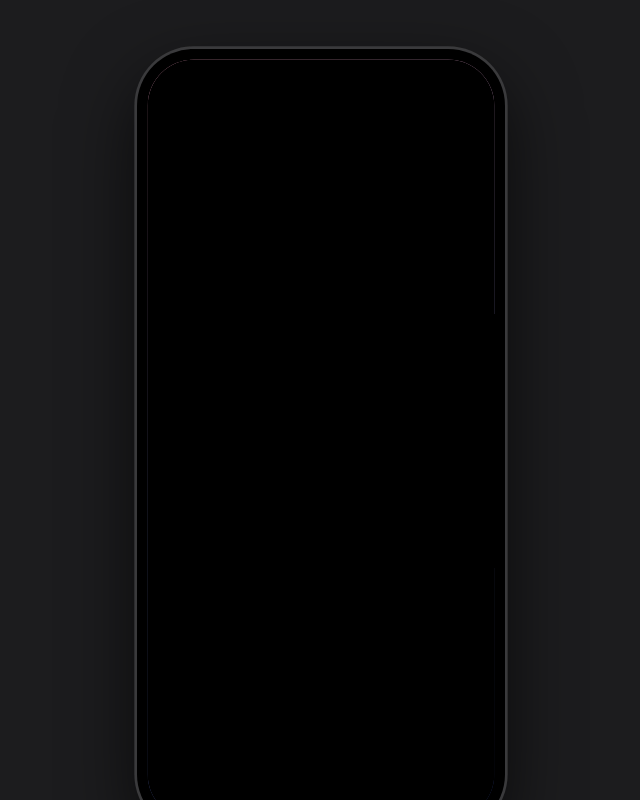
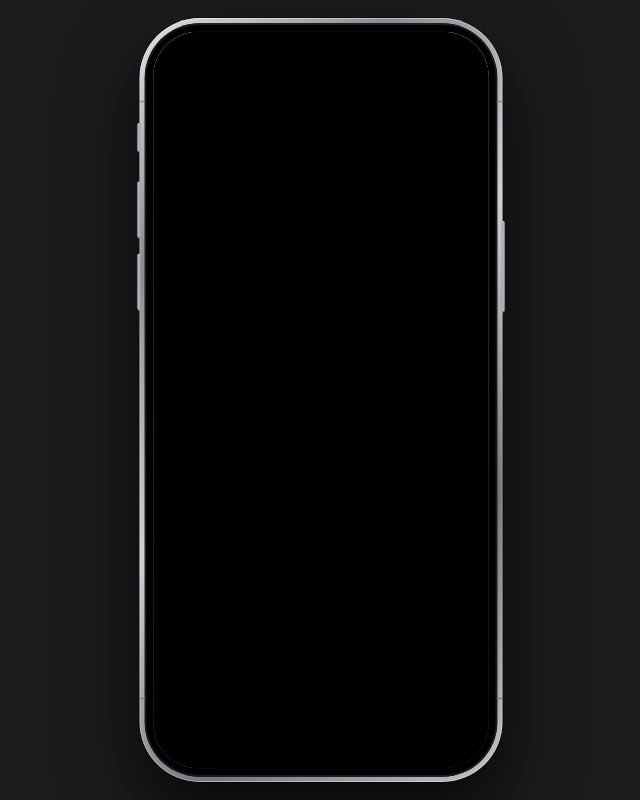
Before and after one commit to eun-nning/innnggg, a plain HTML site: page index.html in a window 1280 px wide. Shown: the whole page, without its empty margins (319-959 px from the left). Drawn offline with Linux system fonts and the light colour scheme.

Commit message:
Add files via upload

```diff
--- a/index.html
+++ b/index.html
@@ -6,18 +6,23 @@
 *{box-sizing:border-box;margin:0;-webkit-tap-highlight-color:transparent;user-select:none}
 html,body{height:100%;background:#1c1c1e;overflow:hidden;font-family:-apple-system,"SF Pro Text","Pretendard","Apple SD Gothic Neo",sans-serif}
 body{display:grid;place-items:center}
-#phone{width:414px;height:880px;border-radius:64px;background:#000;padding:12px;box-shadow:0 0 0 3px #3a3a3c,0 30px 80px #000a;flex:none}
+#phone{position:fixed;left:50%;top:50%;width:422px;height:888px;padding:6px;border-radius:70px;background:linear-gradient(135deg,#e3e3e7,#8b8b91 22%,#cfcfd4 48%,#76767c 74%,#c4c4c9);box-shadow:0 40px 90px #000b,0 0 0 1px #0006,inset 0 0 0 1px #fff6;transform-origin:center}
+#bz{width:100%;height:100%;background:#000;border-radius:64px;padding:10px;box-shadow:inset 0 0 0 2px #1b1b1d}
+.bt{position:absolute;width:4px;background:linear-gradient(90deg,#5d5d63,#a3a3a9 35%,#c4c4c9 60%,#8a8a90);box-shadow:inset 0 1px 0 #fff5,inset 0 -1px 0 #0006}.bt.l{left:-3px;border-radius:3px 0 0 3px}.bt.r{right:-3px;border-radius:0 3px 3px 0;background:linear-gradient(270deg,#5d5d63,#a3a3a9 35%,#c4c4c9 60%,#8a8a90)}
+.an{position:absolute;width:7px;height:2px;background:#6a6a70;opacity:.55}.an.l{left:0}.an.r{right:0}
+#isl:after{content:"";position:absolute;right:14px;top:11px;width:13px;height:13px;border-radius:50%;background:radial-gradient(circle at 35% 35%,#34457a 0,#0b0b18 55%,#000);box-shadow:0 0 0 2px #0c0c0e}
+#isl:before{content:"";position:absolute;right:42px;top:14px;width:7px;height:7px;border-radius:50%;background:#0a0a0c}
 #screen{position:relative;width:390px;height:856px;border-radius:52px;overflow:hidden;background:#000;color:#fff}
 .f{position:absolute;inset:0}.h{display:none!important}
 .wl{background:var(--w) center/cover}
 #isl{position:absolute;top:11px;left:50%;width:120px;height:35px;margin-left:-60px;background:#000;border-radius:20px;z-index:100}
-#sb{position:absolute;top:0;left:0;right:0;height:54px;z-index:90;display:flex;justify-content:space-between;padding:18px 32px 0 44px;font-weight:600;font-size:16px;pointer-events:none}
+#sb{position:absolute;top:0;left:0;right:0;height:57px;z-index:90;display:flex;align-items:center;justify-content:space-between;padding:0 30px 0 42px;font-weight:600;font-size:16px;letter-spacing:-.2px;pointer-events:none}
 .dk #sb{color:#000}.bat{display:inline-block;width:25px;height:12px;border:1.5px solid currentColor;border-radius:4px;margin-left:6px;position:relative;opacity:.9}.bat:after{content:"";position:absolute;inset:1.5px 6px 1.5px 1.5px;background:currentColor;border-radius:1px}
 #bar{position:absolute;left:0;right:0;bottom:0;height:36px;z-index:80;display:flex;justify-content:center;align-items:flex-end;padding-bottom:8px;cursor:pointer}
 #bar i{width:140px;height:5px;border-radius:3px;background:#fff}.dk #bar i{background:#000}
 #home{z-index:10}#lock{z-index:30;text-align:center;padding-top:96px}
 #ld{font-size:20px;font-weight:600;opacity:.9}#lt{font-size:92px;font-weight:600;line-height:1}
-#lock p{position:absolute;bottom:64px;width:100%;font-size:13px;opacity:.75}
+#lock p{position:absolute;bottom:118px;width:100%;font-size:13px;opacity:.75}
 .grid{display:grid;grid-template-columns:repeat(4,1fr);gap:22px 0;padding:76px 14px 0}
 .ai{display:flex;flex-direction:column;align-items:center;gap:6px;font-size:11px;cursor:pointer}
 .ic{width:62px;height:62px;border-radius:15px;display:grid;place-items:center;font-size:32px;color:#fff;box-shadow:0 1px 4px #0004}
@@ -47,7 +52,7 @@ body{display:grid;place-items:center}
 #name div{background:#fff;color:#000;width:290px;border-radius:20px;padding:22px;text-align:center}
 #name input{width:100%;margin:14px 0;padding:10px;border:1px solid #ccc;border-radius:10px;font-size:17px;text-align:center}
 #name button,.btn{background:#007aff;color:#fff;border:0;border-radius:10px;padding:11px;width:100%;font-size:16px}
-#bn{position:absolute;top:12px;left:10px;right:10px;z-index:95;background:#f2f2f7ee;color:#000;border-radius:26px;padding:12px;display:flex;gap:10px;align-items:center;transform:translateY(-160%);transition:transform .45s cubic-bezier(.2,1,.3,1);font-size:14px;cursor:pointer;margin-top:36px}#bn.show{transform:none}
+#bn{position:absolute;top:12px;left:10px;right:10px;z-index:95;background:#f2f2f7ee;color:#000;border-radius:26px;padding:12px;display:flex;gap:10px;align-items:center;transform:translateY(-260%);opacity:0;pointer-events:none;transition:transform .45s cubic-bezier(.2,1,.3,1),opacity .3s;font-size:14px;cursor:pointer;margin-top:36px}#bn.show{transform:none;opacity:1;pointer-events:auto}
 #bn .bt{flex:1;min-width:0}#bn .ic2{width:38px;height:38px;border-radius:9px;background:#fee500;display:grid;place-items:center;font-size:20px}
 #call{z-index:70;background:linear-gradient(170deg,#4a5068,#1a1c28 70%);text-align:center;padding-top:112px;animation:cin .35s cubic-bezier(.2,.9,.3,1)}
 @keyframes cin{from{transform:translateY(40px) scale(.96);opacity:0}}
@@ -76,13 +81,16 @@ body{display:grid;place-items:center}
 .yth{width:156px;aspect-ratio:16/9;border-radius:10px;flex:none}.yth small{position:absolute;right:6px;bottom:6px;background:#000b;color:#fff;border-radius:12px;padding:1px 7px;font-weight:600;font-size:12px;z-index:1}
 .yr .fl{gap:3px}.yr b{font-size:15px;font-weight:500;line-height:1.3;display:-webkit-box;-webkit-line-clamp:2;-webkit-box-orient:vertical;overflow:hidden}.yr .fl small{color:#606060;font-size:12px}.mm{font-size:16px;letter-spacing:-2px;padding-top:6px}
 .yb{display:flex;align-items:center;padding:8px 0 30px;background:#fff;border-top:1px solid #e5e5e5;font-size:10px;flex:none}.yb>span{text-align:center;flex:1}.pl2{width:50px;height:50px;border-radius:50%;background:#f2f2f2;display:grid;place-items:center;font-size:26px;margin:0 auto;font-style:normal}
+.lb{position:absolute;bottom:50px;width:50px;height:50px;border-radius:50%;background:rgba(112,126,140,.5);backdrop-filter:blur(14px);-webkit-backdrop-filter:blur(14px);border:1px solid rgba(255,255,255,.32);display:grid;place-items:center;cursor:pointer}.lb:active{background:rgba(160,172,184,.65)}
+#sbr{display:flex;align-items:center;gap:6px}.btr{position:relative;width:32px;height:15px;border-radius:4.5px;background:rgba(150,150,150,.4);overflow:hidden;display:flex;align-items:center;justify-content:center;gap:1px;font-size:12px;font-weight:700;letter-spacing:-.3px}.btr i{position:absolute;left:0;top:0;bottom:0}.btr span,.btr svg{position:relative}
+.nub{width:2px;height:5.5px;border-radius:0 2px 2px 0;background:currentColor;opacity:.4;margin-left:-4px}
 </style></head><body>
-<div id="phone"><div id="screen">
+<div id="phone"><i class="bt l" style="top:122px;height:34px"></i><i class="bt l" style="top:190px;height:66px"></i><i class="bt l" style="top:274px;height:66px"></i><i class="bt r" style="top:236px;height:106px"></i><i class="an l" style="top:96px"></i><i class="an r" style="top:96px"></i><i class="an l" style="top:790px"></i><i class="an r" style="top:790px"></i><div id="bz"><div id="screen">
 <div id="isl"></div>
-<div id="sb"><span id="st"></span><span>5G<span class="bat"></span></span></div>
+<div id="sb"><span id="st"></span><span id="sbr"></span></div>
 <div class="f wl" id="wall"></div>
 <div class="f" id="home"></div>
-<div class="f wl" id="lock"><div id="ld"></div><div id="lt"></div><p>위로 쓸어올려 잠금 해제</p></div>
+<div class="f wl" id="lock"><div id="ld"></div><div id="lt"></div><p>위로 쓸어올려 잠금 해제</p><div class="lb" style="left:46px"><svg width="22" height="28" viewBox="0 0 22 28"><rect x="4" y="1" width="14" height="6" rx="1.8" fill="#000"/><path d="M5.5 9h11v14.5a3 3 0 0 1-3 3h-5a3 3 0 0 1-3-3z" fill="#000"/><rect x="9.5" y="12.5" width="3" height="6.5" rx="1.5" fill="#7f8a95"/></svg></div><div class="lb" style="right:46px"><svg width="30" height="24" viewBox="0 0 30 24"><path d="M3 5h5l2-3.2h10l2 3.2h5a2 2 0 0 1 2 2v14a2 2 0 0 1-2 2H3a2 2 0 0 1-2-2V7a2 2 0 0 1 2-2z" fill="#000"/><circle cx="15" cy="14" r="5.3" fill="none" stroke="#7f8a95" stroke-width="2.3"/><circle cx="24.2" cy="9" r="1.3" fill="#7f8a95"/></svg></div></div>
 <div class="f" id="app"></div>
 <div class="f pass h" id="pass"><div style="font-size:19px">암호 입력</div><div id="pd"></div><div class="kp" id="kp"></div><u onclick="$('#pass').classList.add('h')">취소</u></div>
 <div class="f h" id="name"><div><b style="font-size:18px">이름을 입력해 주세요</b><input id="ni" placeholder="이름"><button onclick="setName()">확인</button></div></div>
@@ -91,10 +99,11 @@ body{display:grid;place-items:center}
 <div id="bn"></div>
 <div id="bar"><i></i></div>
 <div class="f" id="off" style="background:#000;z-index:200;transition:opacity .4s;cursor:pointer"></div>
-</div></div>
+</div></div></div>
 <script>
 /* ============ 여기만 고치면 됩니다 (내용 설정) ============ */
 const C={
+ battery:27, charging:true,   // 상태바 배터리 %, 충전 중 번개 표시(true/false)
  passcode:"1209", dday:486, ddayTitle:"♡", ddayLabel:"처음 만난 날",
  partner:"인물1", partnerPhone:"01000000000",
  wallpaper:"",                       // 배경화면 이미지 경로 (예: "assets/wall.jpg")
@@ -139,6 +148,8 @@ const APPS=[
  {id:"voice",n:"음성 메모",e:"🎙️",g:"linear-gradient(#333,#000)"},{id:"cal",n:"캘린더",e:"",g:"#fff"},{id:"youtube",n:"YouTube",e:'<span style="color:#f00">▶</span>',g:"#fff"},{id:"music",n:"Music",e:"♫",g:"linear-gradient(#fb5c74,#f2243c)"}];
 function icon(a){const d=new Date();return `<div class="ai" onclick="go('${a.id}')"><div class="ic" style="background:${a.g}">${a.id=="cal"?`<div style="color:#000;text-align:center;line-height:1"><small style="color:#ea4b46;font-size:10px">${W[d.getDay()]}요일</small><div style="font-size:30px;font-weight:300">${d.getDate()}</div></div>`:a.e}</div><span>${a.n}</span></div>`}
 $("#home").innerHTML=`<div class="grid">${APPS.map(icon).join("")}</div><div class="dock">${["phone","kakao","gallery","memo"].map(i=>icon(APPS.find(a=>a.id==i))).join("")}</div>`;
+/* 상태바 */
+(()=>{const b=C.battery,col=C.charging?"#34c759":b<=20?"#ff3b30":"currentColor";$("#sbr").innerHTML=`<svg width="21" height="14" viewBox="0 0 19 12" fill="currentColor"><rect x="0" y="8" width="3.4" height="4" rx="1.1"/><rect x="5.2" y="5.5" width="3.4" height="6.5" rx="1.1"/><rect x="10.4" y="2.8" width="3.4" height="9.2" rx="1.1"/><rect x="15.6" y="0" width="3.4" height="12" rx="1.1"/></svg><svg width="19" height="14.6" viewBox="1 2 16 12.4" fill="currentColor" stroke="currentColor" stroke-width=".3" stroke-linejoin="round"><path d="M9 13.4L6.60 11.00A3.4 3.4 0 0 1 11.40 11.00Z"/><path d="M3.98 8.38A7.1 7.1 0 0 1 14.02 8.38L12.68 9.72A5.2 5.2 0 0 0 5.32 9.72Z"/><path d="M1.36 5.76A10.8 10.8 0 0 1 16.64 5.76L15.29 7.11A8.9 8.9 0 0 0 2.71 7.11Z"/></svg><div class="btr"><i style="width:${b}%;background:${col}"></i><span>${b}</span>${C.charging?'<svg width="7" height="11" viewBox="0 0 6 10" fill="currentColor"><path d="M4 0L0 5.6h2.4L1.6 10 6 4H3.4z"/></svg>':""}</div><div class="nub"></div>`})();
 /* 시계 */
 function tick(){const d=new Date();$("#st").textContent=clock(d);$("#lt").textContent=clock(d);$("#ld").textContent=`${d.getMonth()+1}월 ${d.getDate()}일 ${W[d.getDay()]}요일`}
 tick();setInterval(tick,1000);
@@ -212,5 +223,5 @@ R.music=()=>{const M=C.music,ss=M.songs,s=ss[mCur],rw=(ic,t,v)=>`<div class="row
 function ytGo(i){const l=C.yt.items[i].link;if(l)window.open(l,"_blank")}
 R.youtube=()=>{const Y=C.yt,vid=l=>(l.match(/(?:v=|youtu\.be\/|shorts\/)([\w-]{11})/)||[])[1],th=x=>x.img||(vid(x.link)?`https://i.ytimg.com/vi/${vid(x.link)}/hqdefault.jpg`:"");
  return `<div class="ap yt"><div class="hd" style="padding:8px 16px;gap:22px;font-size:26px"><span onclick="home()">‹</span><span style="flex:1">${Y.name}</span><span style="font-size:22px">🔍</span><span>⋮</span></div><div class="sc">${Y.items.map((x,i)=>`<div class="yr" onclick="ytGo(${i})"><span class="dh">═</span><div class="ph yth" style="${ph(i+2)}">${im(th(x))}<small>${x.d}</small></div><div class="fl"><b>${x.t}</b><small>${x.ch}</small><small>▷ ${x.views} &nbsp;&nbsp;${x.ago}</small></div><span class="mm">•••</span></div>`).join("")}</div><div class="yb"><span>🏠<br>홈</span><span>🎞️<br>Shorts</span><span><i class="pl2">＋</i></span><span>📺<br>구독</span><span><i class="av" style="width:30px;height:30px;margin:0 auto 2px;display:block;position:relative;overflow:hidden;${ph(9)}">${im(Y.avatar)}</i>내 페이지</span></div></div>`};
-function fit(){$("#phone").style.transform=`scale(${Math.min(innerHeight/900,innerWidth/430,1)})`}fit();addEventListener("resize",fit);
+function fit(){$("#phone").style.transform=`translate(-50%,-50%) scale(${Math.min(innerHeight/930,innerWidth/450,1)})`}fit();addEventListener("resize",fit);
 </script></body></html>
```
